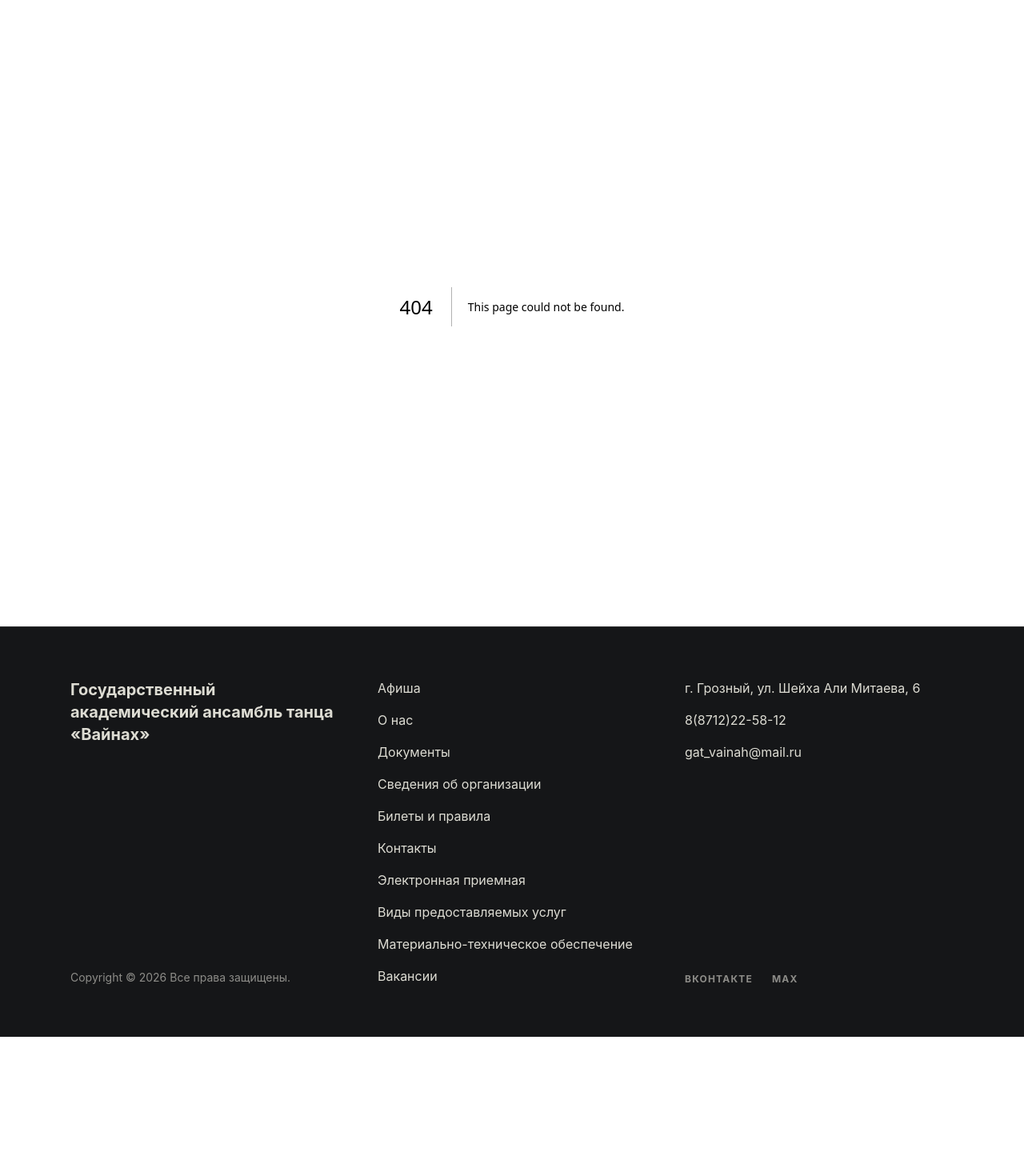
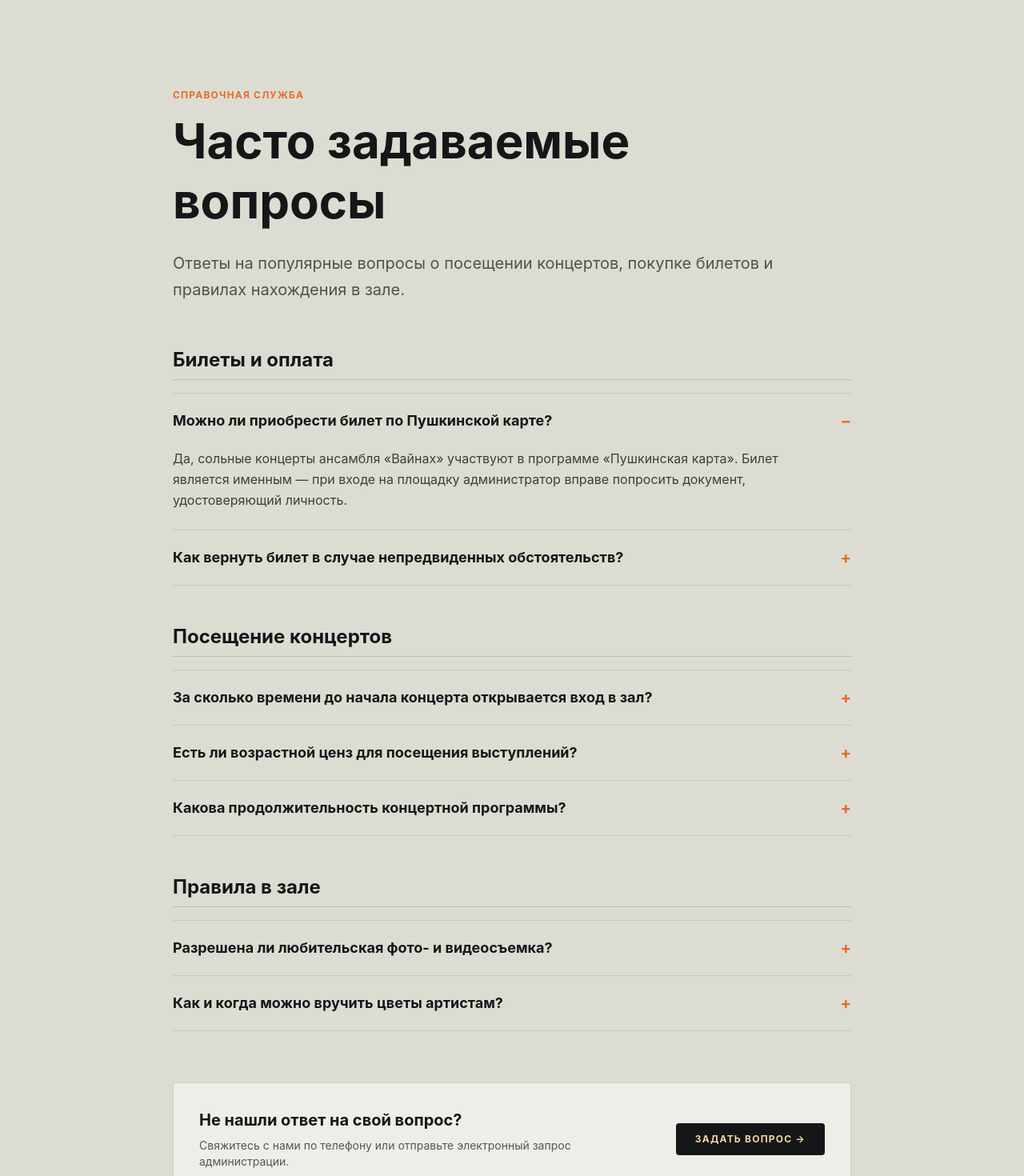
Before and after one commit to ibragim-ast/vainakh, a Next.js app: page /faq in a window 1280 px wide. Before the commit this address had no page. Shown: the part 140-1610 px from the top of the page at 80% size. Before the commit the page ends 1436 px from the top, so only its background shows below. Built offline with nearby package versions, Linux system fonts and the light colour scheme.

Commit message:
Добавлен раздел Часто задаваемы вопросы

```diff
--- /dev/null
+++ b/src/app/faq/page.tsx
@@ -0,0 +1,97 @@
+"use client";
+
+import { useState } from "react";
+import Link from "next/link";
+import { faqData } from "@/data/faq";
+
+export default function FaqPage() {
+  // Храним ID открытого пункта, чтобы работал классический аккордеон
+  const [openId, setOpenId] = useState<number | null>(1);
+
+  const toggleItem = (id: number) => {
+    setOpenId(openId === id ? null : id);
+  };
+
+  const categories = Array.from(new Set(faqData.map((item) => item.category)));
+
+  return (
+    <main className="pt-32 pb-24 bg-brand-light min-h-screen">
+      <div className="max-w-4xl mx-auto px-4 md:px-6 w-full">
+        {/* Заголовок */}
+        <header className="mb-14">
+          <span className="text-xs uppercase tracking-widest font-bold text-brand-orange block mb-3">
+            Справочная служба
+          </span>
+          <h1 className="font-sans font-bold text-3xl md:text-5xl lg:text-6xl text-brand-dark mb-6 leading-tight">
+            Часто задаваемые вопросы
+          </h1>
+          <p className="text-brand-dark/70 text-lg md:text-xl leading-relaxed">
+            Ответы на популярные вопросы о посещении концертов, покупке билетов
+            и правилах нахождения в зале.
+          </p>
+        </header>
+
+        {/* Список вопросов по категориям */}
+        <div className="flex flex-col gap-12 mb-16">
+          {categories.map((cat) => {
+            const items = faqData.filter((i) => i.category === cat);
+            return (
+              <section key={cat}>
+                <h2 className="font-sans font-bold text-xl md:text-2xl text-brand-dark mb-4 border-b border-brand-dark/15 pb-2">
+                  {cat}
+                </h2>
+                <div className="flex flex-col border-t border-brand-dark/10">
+                  {items.map((item) => {
+                    const isOpen = openId === item.id;
+                    return (
+                      <div
+                        key={item.id}
+                        className="border-b border-brand-dark/10 transition-colors"
+                      >
+                        <button
+                          onClick={() => toggleItem(item.id)}
+                          className="w-full py-5 text-left flex justify-between items-center gap-4 group"
+                          aria-expanded={isOpen}
+                        >
+                          <span className="font-sans font-bold text-base md:text-lg text-brand-dark group-hover:text-brand-orange transition-colors">
+                            {item.question}
+                          </span>
+                          <span className="text-brand-orange text-xl font-bold shrink-0 transition-transform duration-300">
+                            {isOpen ? "−" : "+"}
+                          </span>
+                        </button>
+
+                        {isOpen && (
+                          <div className="pb-6 text-sm md:text-base text-brand-dark/80 leading-relaxed pr-8">
+                            {item.answer}
+                          </div>
+                        )}
+                      </div>
+                    );
+                  })}
+                </div>
+              </section>
+            );
+          })}
+        </div>
+        <section className="border border-brand-dark/15 bg-white/50 p-8 rounded-sm flex flex-col sm:flex-row sm:items-center justify-between gap-6">
+          <div>
+            <h3 className="font-sans font-bold text-xl text-brand-dark mb-2">
+              Не нашли ответ на свой вопрос?
+            </h3>
+            <p className="text-sm text-brand-dark/70">
+              Свяжитесь с нами по телефону или отправьте электронный запрос
+              администрации.
+            </p>
+          </div>
+          <Link
+            href="/reception"
+            className="px-6 py-3 bg-brand-dark text-brand-gold text-xs uppercase tracking-widest font-bold rounded-sm transition-colors hover:bg-brand-orange hover:text-brand-dark whitespace-nowrap text-center shrink-0"
+          >
+            Задать вопрос →
+          </Link>
+        </section>
+      </div>
+    </main>
+  );
+}
--- a/src/components/layouts/Footer.tsx
+++ b/src/components/layouts/Footer.tsx
@@ -53,6 +53,9 @@ export default function Footer() {
           >
             Контакты
           </Link>
+          <Link className="transition-colors hover:text-brand-gold" href="/faq">
+            Вопрос — ответ
+          </Link>
           <Link
             className="transition-colors hover:text-brand-gold"
             href="/reception"
--- /dev/null
+++ b/src/data/faq.ts
@@ -0,0 +1,58 @@
+export interface FaqItem {
+  id: number;
+  question: string;
+  answer: string;
+  category: "Билеты и оплата" | "Посещение концертов" | "Правила в зале";
+}
+
+export const faqData: FaqItem[] = [
+  {
+    id: 1,
+    category: "Билеты и оплата",
+    question: "Можно ли приобрести билет по Пушкинской карте?",
+    answer:
+      "Да, сольные концерты ансамбля «Вайнах» участвуют в программе «Пушкинская карта». Билет является именным — при входе на площадку администратор вправе попросить документ, удостоверяющий личность.",
+  },
+  {
+    id: 2,
+    category: "Билеты и оплата",
+    question: "Как вернуть билет в случае непредвиденных обстоятельств?",
+    answer:
+      "Возврат осуществляется по правилам ФЗ № 193-ФЗ: 100% стоимости возвращается не позднее чем за 10 дней до мероприятия, 50% — от 5 до 10 дней, 30% — от 3 до 5 дней. Менее чем за 3 дня билеты возврату не подлежат (кроме документально подтвержденной болезни).",
+  },
+  {
+    id: 3,
+    category: "Посещение концертов",
+    question: "За сколько времени до начала концерта открывается вход в зал?",
+    answer:
+      "Вход в здание концертного зала открывается за 45–60 минут до начала мероприятия, а доступ в зрительный зал — за 15 минут. Просим приходить заранее, чтобы избежать очередей в гардеробе.",
+  },
+  {
+    id: 4,
+    category: "Посещение концертов",
+    question: "Есть ли возрастной ценз для посещения выступлений?",
+    answer:
+      "Большинство концертных программ ансамбля имеют маркировку 6+. Детям до 5 лет включительно посещение вечерних программ не рекомендуется во избежание переутомления ребенка.",
+  },
+  {
+    id: 5,
+    category: "Правила в зале",
+    question: "Разрешена ли любительская фото- и видеосъемка?",
+    answer:
+      "Любительская съемка на мобильные телефоны без вспышки и без использования штативов разрешена, если она не мешает другим зрителям. Профессиональная съемка требует обязательного согласования с администрацией ансамбля.",
+  },
+  {
+    id: 6,
+    category: "Правила в зале",
+    question: "Как и когда можно вручить цветы артистам?",
+    answer:
+      "Цветы и памятные подарки артистам балета и музыкантам оркестра передаются исключительно в финале концерта во время общих поклонов через центральные проходы или дежурных администраторов партера.",
+  },
+  {
+    id: 7,
+    category: "Посещение концертов",
+    question: "Какова продолжительность концертной программы?",
+    answer:
+      "В среднем сольная программа ансамбля длится до 1,5 часов (обычно концерт идет без антракта). Точный хронометраж может варьироваться в зависимости от конкретной площадки и формата выступления.",
+  },
+];
```
